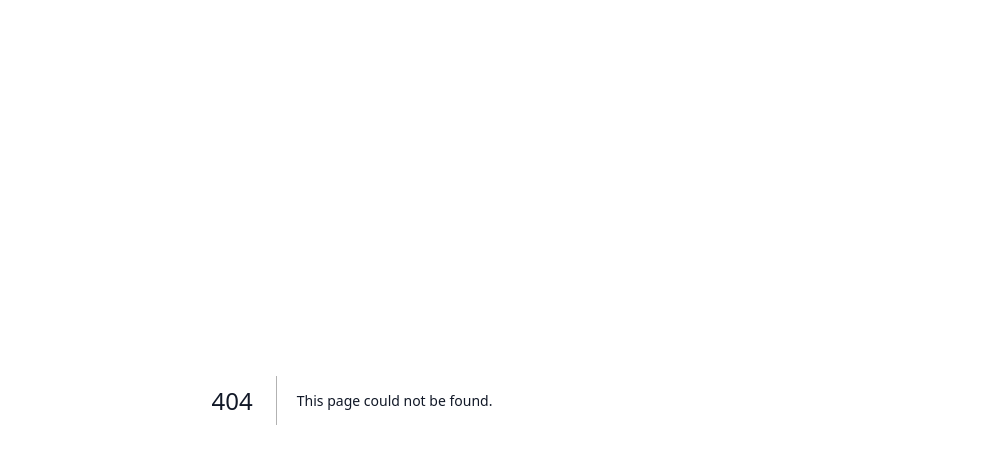
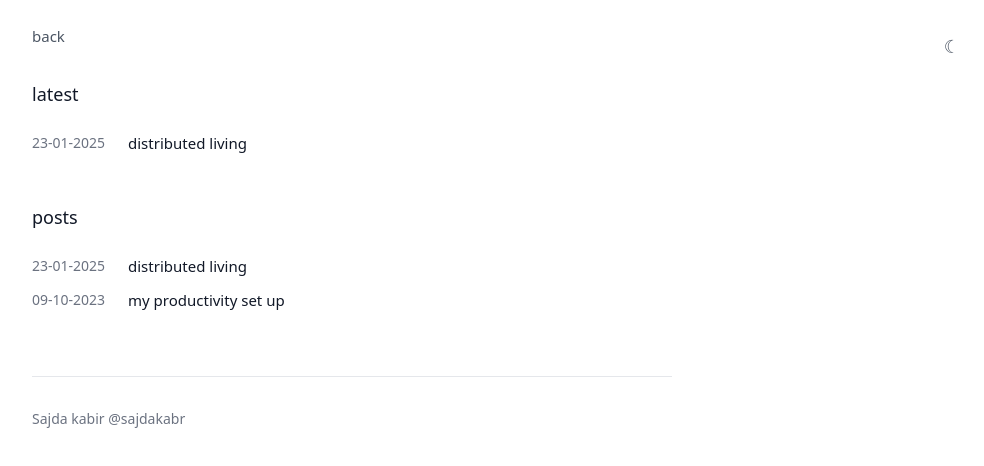
Before and after one commit to sajdakabir/saju, a Next.js app: page /notes in a window 1280 px wide. Before the commit this address had no page. Shown: the top 466 px of the page, without its empty margins (288-1272 px from the left). Built offline with nearby package versions, Linux system fonts and the light colour scheme.

Commit message:
ceo tocuh

```diff
--- a/src/app/globals.css
+++ b/src/app/globals.css
@@ -4,7 +4,7 @@
 
 @layer base {
   body {
-    @apply bg-white text-black;
+    @apply bg-white text-black dark:bg-[#111] dark:text-gray-100;
     -webkit-font-smoothing: antialiased;
     -moz-osx-font-smoothing: grayscale;
   }
--- a/src/app/layout.tsx
+++ b/src/app/layout.tsx
@@ -21,7 +21,7 @@ export default function RootLayout({
         <link rel="icon" href="/favicon.ico" sizes="any" />
         <meta name="viewport" content="width=device-width, initial-scale=1.0" />
       </head>
-      <body className="bg-white text-gray-900 dark:bg-gray-900 dark:text-gray-100 transition-colors duration-200">
+      <body className="bg-white text-gray-900 dark:bg-[#111] dark:text-gray-100 transition-colors duration-200">
         {children}
       </body>
     </html>
--- /dev/null
+++ b/src/app/notes/page.tsx
@@ -0,0 +1,129 @@
+'use client';
+
+import Link from 'next/link';
+import { useEffect, useState } from 'react';
+
+// Helper function to get initial theme
+const getInitialTheme = () => {
+  if (typeof window !== 'undefined') {
+    const storedTheme = localStorage.getItem('theme');
+    if (storedTheme) return storedTheme;
+
+    const systemDark = window.matchMedia('(prefers-color-scheme: dark)').matches;
+    return systemDark ? 'dark' : 'light';
+  }
+  return 'light';
+};
+
+export default function Notes() {
+  const [mounted, setMounted] = useState(false);
+  const [theme, setTheme] = useState('light');
+
+  // Initialize theme after mount
+  useEffect(() => {
+    setTheme(getInitialTheme());
+    setMounted(true);
+  }, []);
+
+  // Update theme when it changes
+  useEffect(() => {
+    if (!mounted) return;
+
+    const root = document.documentElement;
+    const metaThemeColor = document.querySelector('meta[name="theme-color"]');
+
+    if (theme === 'dark') {
+      root.classList.add('dark');
+      localStorage.setItem('theme', 'dark');
+      if (metaThemeColor) {
+        metaThemeColor.setAttribute('content', '#111');
+      }
+    } else {
+      root.classList.remove('dark');
+      localStorage.setItem('theme', 'light');
+      if (metaThemeColor) {
+        metaThemeColor.setAttribute('content', '#ffffff');
+      }
+    }
+  }, [theme, mounted]);
+
+  if (!mounted) {
+    return (
+      <div className="min-h-screen flex items-center justify-center">
+        <div className="animate-pulse">Loading...</div>
+      </div>
+    );
+  }
+
+  const toggleTheme = () => {
+    setTheme(theme === 'dark' ? 'light' : 'dark');
+  };
+
+  const notes = [
+    { date: '23-01-2025', title: 'distributed living' },
+    { date: '09-10-2023', title: 'my productivity set up' },
+  ];
+
+  return (
+    <main className="min-h-screen p-6 transition-colors duration-200">
+      <div className="max-w-2xl w-full mx-auto px-4">
+        <div className="absolute top-6 right-6">
+          <button
+            onClick={toggleTheme}
+            className="p-2 text-gray-600 hover:text-gray-900 dark:text-gray-300 dark:hover:text-gray-100 transition-colors text-lg"
+            aria-label={`Switch to ${theme === 'dark' ? 'light' : 'dark'} mode`}
+          >
+            {theme === 'dark' ? '☀' : '☾'}
+          </button>
+        </div>
+
+        <div className="mb-8">
+          <Link
+            href="/"
+            className="text-[15px] text-gray-600 dark:text-gray-400 hover:underline"
+          >
+            back
+          </Link>
+        </div>
+
+        <div className="mb-12">
+          <h2 className="text-lg font-medium mb-6 text-gray-900 dark:text-gray-100">latest</h2>
+          <div className="space-y-3">
+            <div className="flex items-center space-x-4">
+              <span className="text-sm text-gray-500 dark:text-gray-400 w-20">23-01-2025</span>
+              <Link
+                href="/notes/distributed-living"
+                className="text-[15px] text-gray-900 dark:text-gray-100 hover:underline"
+              >
+                distributed living
+              </Link>
+            </div>
+          </div>
+        </div>
+
+        <div>
+          <h2 className="text-lg font-medium mb-6 text-gray-900 dark:text-gray-100">posts</h2>
+          <div className="space-y-3">
+            {notes.map((note, index) => (
+              <div key={index} className="flex items-center space-x-4">
+                <span className="text-sm text-gray-500 dark:text-gray-400 w-20">{note.date}</span>
+                <Link
+                  href={`/notes/${note.title.replace(/\s+/g, '-')}`}
+                  className="text-[15px] text-gray-900 dark:text-gray-100 hover:underline"
+                >
+                  {note.title}
+                </Link>
+              </div>
+            ))}
+          </div>
+        </div>
+
+        <div className="mt-16 pt-8 border-t border-gray-200 dark:border-gray-700">
+          <p className="text-sm text-gray-500 dark:text-gray-400">
+            Sajda kabir <Link href="https://x.com/sajdakabir" target="_blank" rel="noopener noreferrer" className="hover:underline">@sajdakabr</Link>
+          </p>
+        </div>
+      </div>
+    </main>
+  );
+}
--- a/src/app/page.tsx
+++ b/src/app/page.tsx
@@ -30,13 +30,20 @@ export default function Home() {
     if (!mounted) return;
 
     const root = document.documentElement;
+    const metaThemeColor = document.querySelector('meta[name="theme-color"]');
 
     if (theme === 'dark') {
       root.classList.add('dark');
       localStorage.setItem('theme', 'dark');
+      if (metaThemeColor) {
+        metaThemeColor.setAttribute('content', '#111');
+      }
     } else {
       root.classList.remove('dark');
       localStorage.setItem('theme', 'light');
+      if (metaThemeColor) {
+        metaThemeColor.setAttribute('content', '#ffffff');
+      }
     }
   }, [theme, mounted]);
 
@@ -70,26 +77,27 @@ export default function Home() {
         <div className="absolute top-6 right-6">
           <button
             onClick={toggleTheme}
-            className="p-2 text-gray-600 hover:text-gray-900 dark:text-gray-400 dark:hover:text-gray-200 transition-colors text-lg"
+            className="p-2 text-gray-600 hover:text-gray-900 dark:text-gray-300 dark:hover:text-gray-100 transition-colors text-lg"
             aria-label={`Switch to ${theme === 'dark' ? 'light' : 'dark'} mode`}
           >
             {theme === 'dark' ? '☀' : '☾'}
           </button>
         </div>
 
-        <h1 className="text-2xl font-medium mb-6 tracking-wider">Sajda Kabir</h1>
+        <h1 className="text-2xl font-medium mb-6 tracking-wider text-gray-900 dark:text-gray-100">Sajda Kabir</h1>
+        <p className="text-sm text-gray-500 dark:text-gray-400 -mt-4 mb-6">she/her</p>
 
-        <div className="space-y-5 text-[15px] leading-relaxed text-gray-800 dark:text-gray-300">
-          <p className="max-w-xl">I am building something cool. Previously,....</p>
+        <div className="space-y-5 text-[15px] leading-relaxed text-gray-800 dark:text-gray-200">
+          <p className="max-w-xl">I grew up in Calcutta and studied computer science.</p>
 
-          <p className="max-w-xl">What I am interested in: Large Language Models, Data, AI research.</p>
+          <p className="max-w-xl">I live distributed and make things for people who make things, currently building <Link href="https://zerotrail.dev" target="_blank" rel="noopener noreferrer" className="underline hover:no-underline">zerotrail</Link> with <Link href="https://twitter.com/oliursahin" target="_blank" rel="noopener noreferrer" className="underline hover:no-underline">@oliursahin</Link>— here, I inconsistently post a few of my <Link href="/notes" className="underline hover:no-underline">self notes</Link>.</p>
 
-          <p className="max-w-xl">I love engaging in Open Source, Product, Research, and Technical Communities. The best way to reach me is via email.</p>
+          <p className="max-w-xl">To see who I am, take a look at my <Link href="/history" className="underline hover:no-underline">history</Link>.</p>
 
           <div className="pt-1">
             <a
               href="mailto:sajda.kbir@gmail.com"
-              className="text-[14px] text-gray-600 dark:text-gray-400 hover:underline"
+              className="text-[14px] text-gray-600 dark:text-gray-300 hover:underline"
             >
               sajda [dot] kbir [at] gmail [dot] com
             </a>
@@ -100,7 +108,7 @@ export default function Home() {
               href="https://x.com/sajdakabir"
               target="_blank"
               rel="noopener noreferrer"
-              className="text-gray-600 hover:text-gray-900 dark:text-gray-400 dark:hover:text-gray-200 transition-colors"
+              className="text-gray-600 hover:text-gray-900 dark:text-gray-300 dark:hover:text-gray-100 transition-colors"
               aria-label="Twitter"
             >
               <svg className="w-5 h-5" fill="none" stroke="currentColor" viewBox="0 0 24 24" aria-hidden="true">
@@ -109,7 +117,7 @@ export default function Home() {
             </Link>
             <Link
               href="https://github.com/sajdakabir" target="_blank" rel="noopener noreferrer"
-              className="text-gray-600 hover:text-gray-900 dark:text-gray-400 dark:hover:text-gray-200 transition-colors"
+              className="text-gray-600 hover:text-gray-900 dark:text-gray-300 dark:hover:text-gray-100 transition-colors"
               aria-label="GitHub"
             >
               <svg className="w-5 h-5" fill="currentColor" viewBox="0 0 24 24" aria-hidden="true">
--- a/tailwind.config.js
+++ b/tailwind.config.js
@@ -7,7 +7,8 @@ module.exports = {
   theme: {
     extend: {
       colors: {
-        // Add any custom colors if needed
+        // Add custom dark background
+        'dark-bg': '#111',
       },
     },
   },
```
Also changed, not shown: 1 other file (tests, documents, lock files or other folders).
